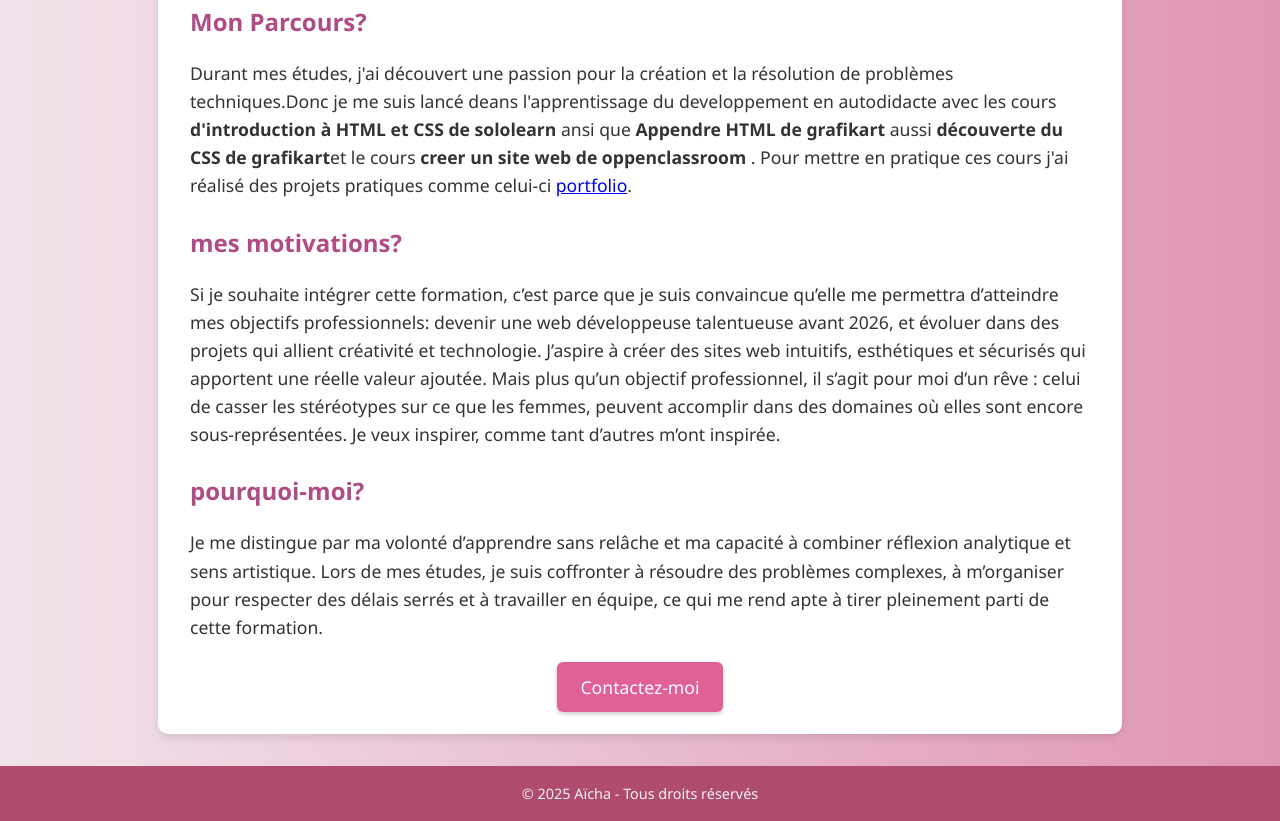
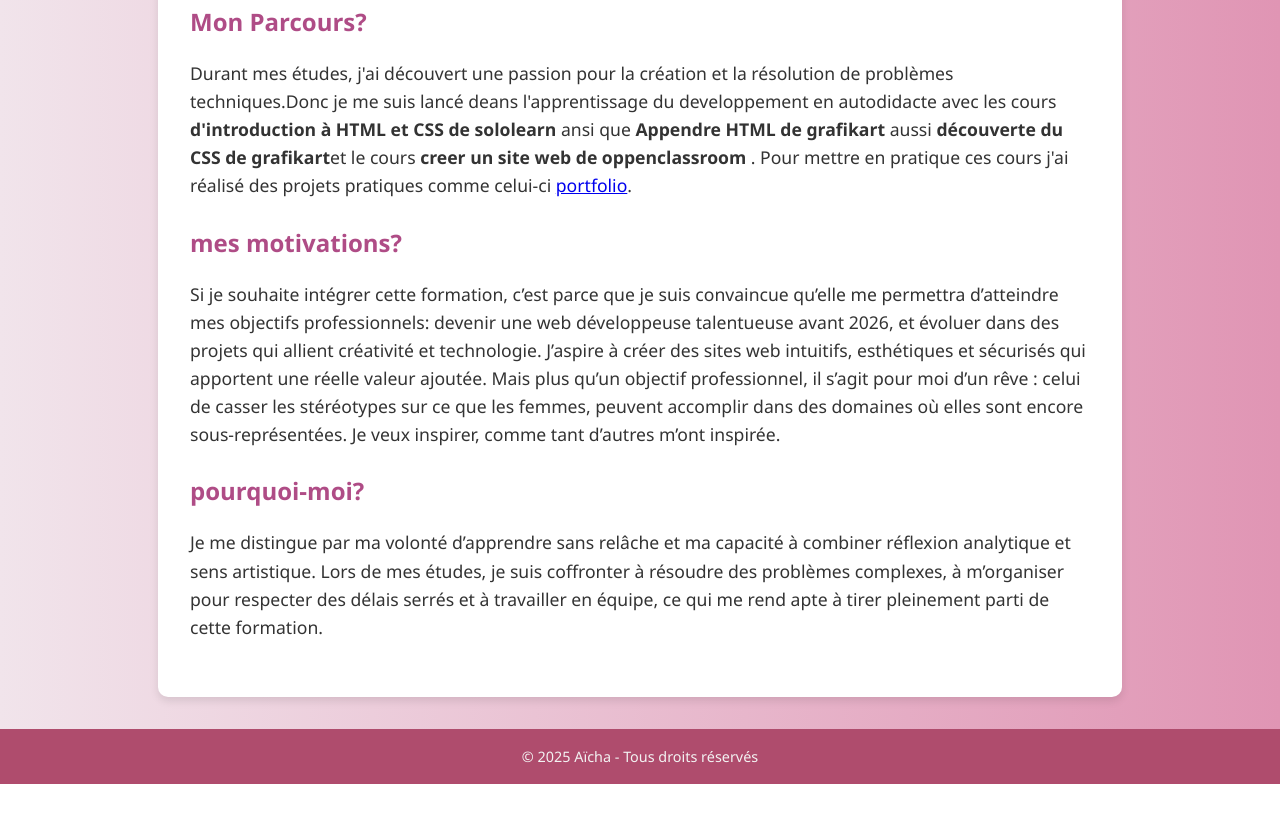
Before and after one commit to icha-eng/git-simplon, a plain HTML site: page index.html in a window 1280 px wide. Shown: the part 368-1189 px from the top of the page. After the commit the page ends 1152 px from the top, so only its background shows below. Drawn offline with Linux system fonts and the light colour scheme.

Commit message:
Update index.html

```diff
--- a/index.html
+++ b/index.html
@@ -94,9 +94,7 @@
     Mais plus qu’un objectif professionnel, il s’agit pour moi d’un rêve : celui de casser les stéréotypes sur ce que les femmes, peuvent accomplir dans des domaines où elles sont encore sous-représentées. Je veux inspirer, comme tant d’autres m’ont inspirée.</p>
     <h2> pourquoi-moi?</h2>
     <p>Je me distingue par ma volonté d’apprendre sans relâche et ma capacité à combiner réflexion analytique et sens artistique. Lors de mes études, je suis coffronter à résoudre des problèmes complexes, à m’organiser pour respecter des délais serrés et à travailler en équipe, ce qui me rend apte à tirer pleinement parti de cette formation.</p>
-    <div class="cta">
-            <a href="#">Contactez-moi</a>
-        </div>
+
     </section>
     <footer>
         <p>&copy; 2025 Aïcha - Tous droits réservés</p>
```
